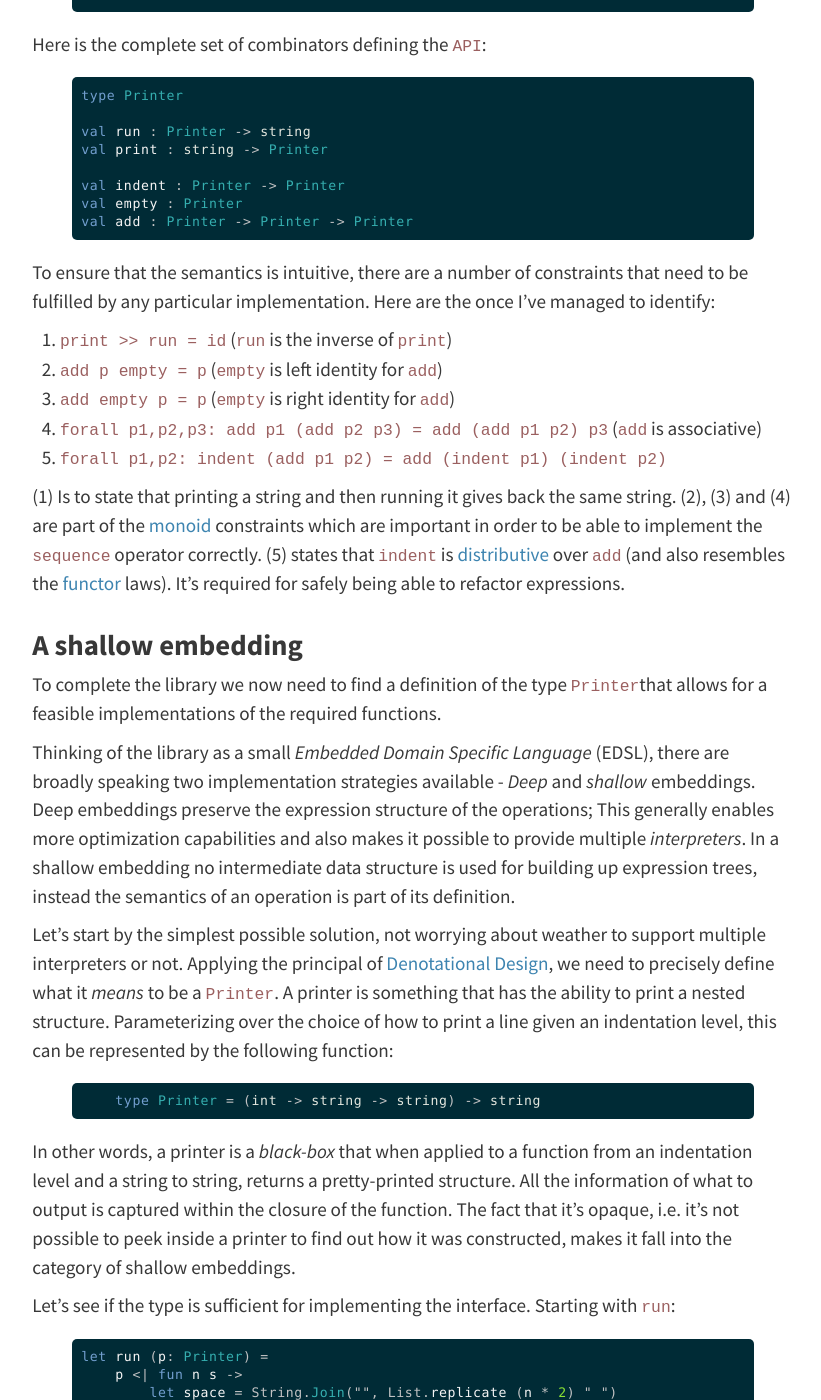
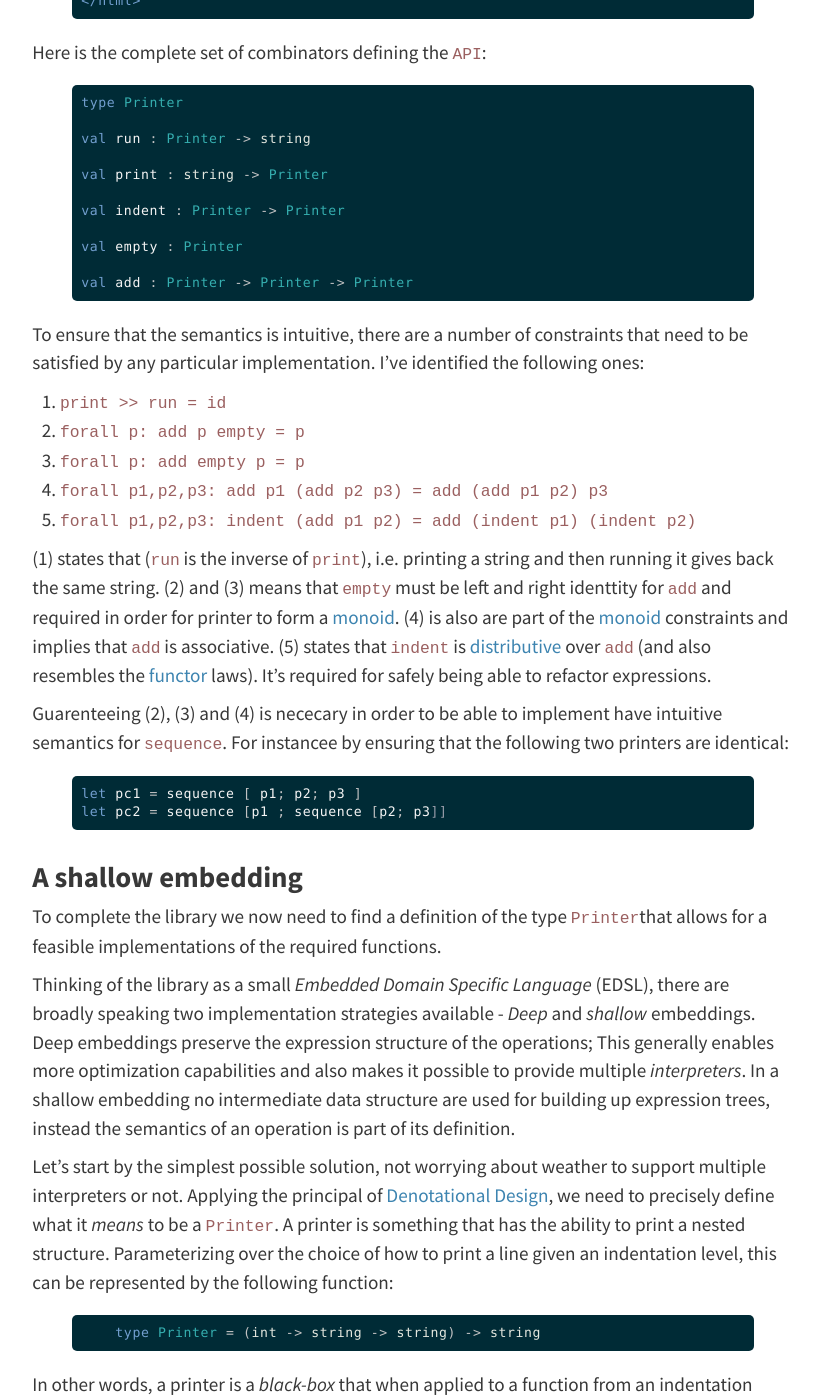
Before and after one commit to jobjo/jobjo.github.io, a Jekyll site: the page built from _posts/2015-02-16-printing-recursive-data-structures.md, in a window 1280 px wide and 1400 px high, scrolled down 2338 px. Shown: the whole window, without its empty margins (227-1048 px from the left). Built offline with Jekyll 4.4.1, drawn with Linux system fonts in a browser that asks for light colours; nearby versions of some CDN libraries; some of the changed text lies outside the part shown.

Commit message:
rec ds article

```diff
--- a/_posts/2015-02-09-tree-printer.md
+++ b/_posts/2015-02-16-printing-recursive-data-structures.md
@@ -21,9 +19,9 @@
 
 An `Attribute` is key-value pair and an `XML` node is either some text or a node with attributes and a list of children.
 
-Given a value of this type, how can we render it as a nested set of blocks with proper indentation levels?
+Given a value of this type, we wish to rendere it as a nested set of blocks with proper indentation levels.
 
-It's clear that we need some kind of abstraction so let's start by giving it a name. I will call it `Printer`.  At the bare minimum we also need a function for transforming a printer into a string:
+It's clear that we need some kind of abstraction so let's start by giving it a name, I call it `Printer`.  At the bare minimum we also need a function for evaluating a printer by turning it into a string:
 
 {% highlight fsharp %}
 /// Executes a printer, producing a string value.
@@ -37,18 +35,19 @@
 val print : string -> Printer
 {% endhighlight %}
 
-The interesting part is the ability to achieve nesting or indentation. The most intuitive way to express this is via a function that operates on a printer (indenting it one level):
+The interesting part is the ability to achieve nesting or indentation. The most intuitive way to express this is via a function that operates on a printer by indenting it one level:
 
 {% highlight fsharp %}
 // Indents a printer one level.
 val indent : Printer -> Printer
 {% endhighlight %}
 
-Finally, compositionality is always desirable - Let's require that our printer type forms a [monoid] by introducing an empty printer and a binary operator for composing two printers:
+Finally we need some means to compose printers; Let's require that our printer type forms a [monoid] by introducing an empty printer and a binary operator for combining two printers:
 
 {% highlight fsharp %}
 /// Doesn't print anything.
 val empty : Printer
+
 /// Combine two printers.
 val add : Printer -> Printer -> Printer
 {% endhighlight %}
@@ -102,27 +101,37 @@
 type Printer
 
 val run : Printer -> string
+
 val print : string -> Printer
 
 val indent : Printer -> Printer
+
 val empty : Printer
+
 val add : Printer -> Printer -> Printer
 {% endhighlight %}
 
-To ensure that the semantics is intuitive, there are a number of constraints that need to be fulfilled by any particular implementation. Here are the once I've managed to identify:
+To ensure that the semantics is intuitive, there are a number of constraints that need to be satisfied by any particular implementation. I've identified the following ones:
 
-1. `print >> run = id`  (`run` is the inverse of `print`)
-2. `add p empty = p` (`empty` is left identity for `add`)
-3. `add empty p = p` (`empty` is right identity for `add`)
-4. `forall p1,p2,p3: add p1 (add p2 p3) = add (add p1 p2) p3`  (`add` is associative)
-5. `forall p1,p2: indent (add p1 p2) = add (indent p1) (indent p2)`
+1. `print >> run = id`
+2. `forall p: add p empty = p`
+3. `forall p: add empty p = p`
+4. `forall p1,p2,p3: add p1 (add p2 p3) = add (add p1 p2) p3`
+5. `forall p1,p2,p3: indent (add p1 p2) = add (indent p1) (indent p2)`
 
-(1) Is to state that printing a string and then running it gives back the same string. (2), (3) and (4) are part of the [monoid] constraints which are important in order to be able to implement the `sequence` operator correctly. (5) states that `indent` is [distributive](http://en.wikipedia.org/wiki/Distributive_property) over `add` (and also resembles the [functor] laws). It's required for safely being able to refactor expressions.
+(1) states that (`run` is the inverse of `print`), i.e. printing a string and then running it gives back the same string. (2) and (3) means that `empty` must be left and right identtity for `add` and required in order for printer to form a [monoid]. (4) is also are part of the [monoid] constraints and implies that `add` is associative. (5) states that `indent` is [distributive](http://en.wikipedia.org/wiki/Distributive_property) over `add` (and also resembles the [functor] laws). It's required for safely being able to refactor expressions.
+
+Guarenteeing (2), (3) and (4) is nececary in order to be able to implement have intuitive semantics for `sequence`. For instancee by ensuring that the following two printers are identical:
+
+{% highlight fsharp %}
+let pc1 = sequence [ p1; p2; p3 ]
+let pc2 = sequence [p1 ; sequence [p2; p3]]
+{% endhighlight %}
 
 ## A shallow embedding
 To complete the library we now need to find a definition of the type `Printer`that allows for a feasible implementations of the required functions.
 
-Thinking of the library as a small *Embedded Domain Specific Language* (EDSL), there are broadly speaking two implementation strategies available - *Deep* and *shallow* embeddings. Deep embeddings preserve the expression structure of the operations; This generally enables more optimization capabilities and also makes it possible to provide multiple *interpreters*. In a shallow embedding no intermediate data structure is used for building up expression trees, instead the semantics of an operation is part of its definition.
+Thinking of the library as a small *Embedded Domain Specific Language* (EDSL), there are broadly speaking two implementation strategies available - *Deep* and *shallow* embeddings. Deep embeddings preserve the expression structure of the operations; This generally enables more optimization capabilities and also makes it possible to provide multiple *interpreters*. In a shallow embedding no intermediate data structure are used for building up expression trees, instead the semantics of an operation is part of its definition.
 
 Let's start by the simplest possible solution, not worrying about weather to support multiple interpreters or not. Applying the principal of [Denotational Design](http://conal.net/papers/type-class-morphisms/type-class-morphisms-long.pdf), we need to precisely define what it *means* to be a `Printer`. A printer is something that has the ability to print a nested structure. Parameterizing over the choice of how to print a line given an indentation level, this can be represented by the following function:
 
@@ -130,7 +139,7 @@
     type Printer = (int -> string -> string) -> string
 {% endhighlight %}
 
-In other words, a printer is a *black-box* that when applied to a function from an indentation level and a string to string, returns a pretty-printed structure. All the information of what to output is captured within the closure of the function. The fact that it's opaque, i.e. it's not possible to peek inside a printer to find out how it was constructed, makes it fall into the category of shallow embeddings.
+In other words, a printer is a *black-box* that when applied to a function from an indentation level and a string to string, returns a pretty-printed structure. All the information of what to output is captured within the closure of the function. The fact that it's opaque, i.e. it is not possible to peek inside a printer to find out how it was constructed, places it in the category of *shallow embeddings*.
 
 Let's see if the type is sufficient for implementing the interface. Starting with `run`:
 
@@ -172,7 +181,7 @@
 
 We also need to ensure that the implementations is compatible with the constraints regarding the semantics.
 
-First,  `print >> run` should be the identity function:
+First,  `(print >> run)` must be equivalent with the identity function:
 
 {% highlight fsharp %}
 (print >> run) s                                                    =
@@ -364,26 +373,26 @@
 
 Each language construct is handled separately with `Indent` and `Add` traversing their arguments recursively. A `Text.StringBuilder` object is used to accumulate the output of printed lines in order to improve on efficiency.
 
-What about the semantics, how do we prove that the definition is compatible with the constraints listed above? What we really need to check is the validity of expressions with respect to a particular interpreter (in this case `run`). For instance looking at constraint (4) concerning associativity of `add`: `forall p1,p2,p3: add p1 (add p2 p3) = add (add p1 p2) p3 `, we're not interested in whether these expressions are identical or not; Only that they produce the same output with respect to a given interpreter. However, whenever we are able to show that two expression are in fact identical it also follows that all possible interpretations are identical.
+What about the semantics, how do we prove that the definition is compatible with the constraints listed above? What we really need to check is the validity of expressions with respect to a particular interpreter (in this case `run`). For instance looking at constraint (4) concerning associativity of `add`: `(add p1 (add p2 p3) = add (add p1 p2) p3)`, we're not interested in whether these expressions are identical or not; Only that they produce the same output for a given interpreter. However, whenever we are able to show that two expression are in fact identical it naturally follows that all possible interpretations are identical.
 
 Showing that constraints (1) and (4) holds is similar to the example above. For left and right identity (2,3) it's possible to leverage the definition of `add` canceling out `Empty` values, but only in case the type constructors are hidden in order to rule out the construction of values such as `(Add (Print "Hello"), Empty)`. This fact introduces a subtle problem; On the one hand exposing the printer type is necessary in order to allow different interpretors to be defined. On the other hand, providing access to the constructors removes the control over how values are constructed. One solution would be to expose the core definitions in a separate module.
 
 Using equational reasoning is slightly more complicated given the imperative style of the `runWith` function. The complete proofs are left as an exercise.
 
-Another approach is to provide a mapping from the deep to the shallow embedding. Assuming a module `S` containing the shallow implementation from above, here is a function for performing the translation along with `runWith` function:
+Another approach is to provide a mapping from the deep to the shallow embedding. Assuming a module `ShallowPrinter` containing the shallow implementation from above, here is a function for performing the translation along with `runWith` function:
 
 {% highlight fsharp %}
-module S = PrinterS
+module SP = ShallowPrinter
 
 /// Transforms a deep printer to a shallow one.
 let rec toShallow = function
-    | Empty         -> S.empty
-    | Print p       -> S.print p
-    | Indent p      -> S.indent (toShallow p)
-    | Add (p1,p2)   -> S.add (toShallow p1) (toShallow p2)
+    | Empty         -> SP.empty
+    | Print p       -> SP.print p
+    | Indent p      -> SP.indent (toShallow p)
+    | Add (p1,p2)   -> SP.add (toShallow p1) (toShallow p2)
 
 /// Reusing the interpretor from the shallow embedding.
-let runWith ind = toShallow >> S.runWith ind
+let runWith ind = toShallow >> SP.runWith ind
 
 /// Runs a printer returning a string.
 let run =  runWith <| fun n -> sprintf "%s%s\n" (space n)
@@ -528,15 +537,13 @@
 )
 {% endhighlight %}
 
-Which in fact is a valid F#. This is clearly not possible with the shallow implementation.
+Which is in fact vaalid F#. This would not have been possible using the shallow embedding.
 
 ## Summary
 In this post I've addressed the problem of designing a library for pretty-printing recursive data structures. The approach taken is general and starts by identifying a minimal set of operations needed and then for each operation define a set of constraints (or *laws*) that any implementation must obey.
-
 In order support compositionality of printers the [monoid] pattern was used.
 
-Finally, two different realizations of the library was given, one *shallow* and one *deep* embedding.
-
+Finally, two different realizations of the library was given, one *shallow* and one *deep* embedding. By using equational reasoning we were able to show that the semantical constraints were satisfied.
 
 [monoid]: http://en.wikipedia.org/wiki/Monoid
 [monoids]: http://en.wikipedia.org/wiki/Monoid
```
Also changed, not shown: other parts of _posts/2015-02-16-printing-recursive-data-structures.md (+15 -17 lines).
